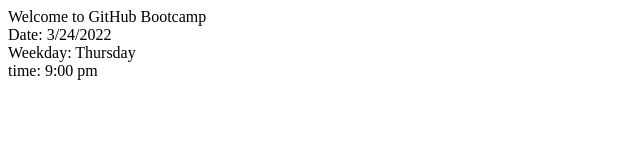
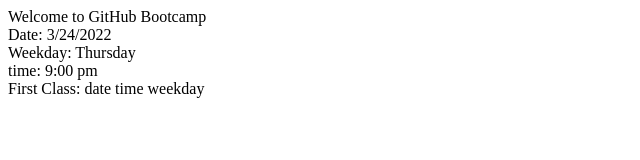
Before and after one commit to sharvaribacha/bootcamp, a plain HTML site: page index.html in a window 1280 px wide. Shown: the whole page, without its empty margins (0-640 px from the left). Drawn offline with Linux system fonts and the light colour scheme.

Commit message:
First class added

```diff
--- a/index.html
+++ b/index.html
@@ -14,5 +14,7 @@
     Weekday: Thursday
     <br>
     time: 9:00 pm
+    <br>
+    First Class: date time weekday
 </body>
 </html>
```
